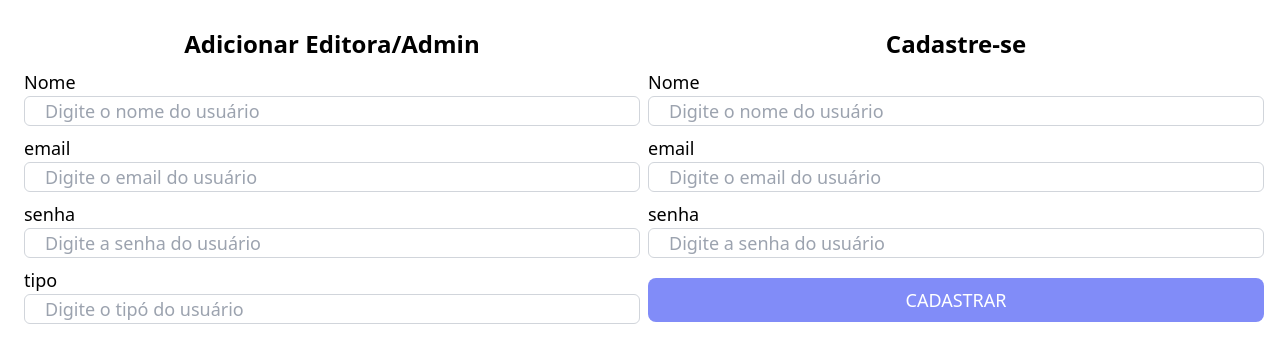
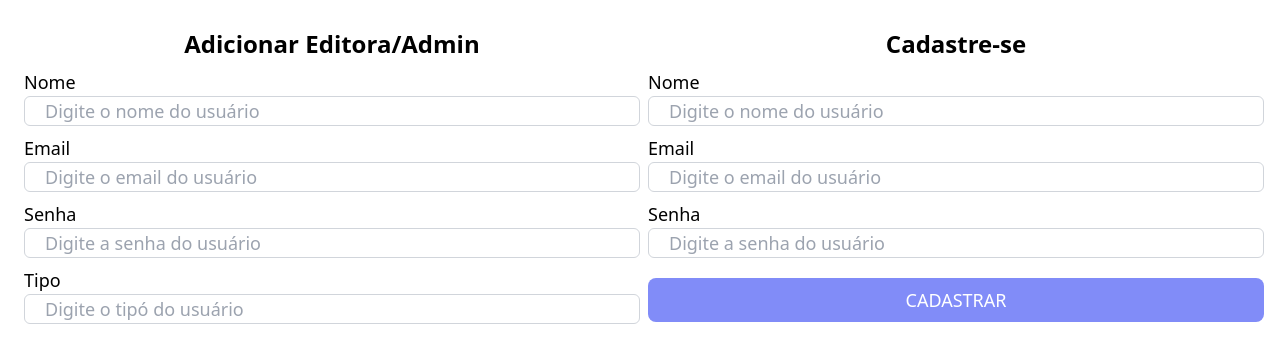
Before and after one commit to PedroErath/library, a React (Create React App) app: page / in a window 1280 px wide. Shown: the part 1180-1522 px from the top of the page. Built offline with nearby package versions, Linux system fonts and the light colour scheme.

Commit message:
Button function back to top

```diff
--- a/src/components/Footer/index.js
+++ b/src/components/Footer/index.js
@@ -1,6 +1,15 @@
 import { BiMap, BiUpArrowAlt } from 'react-icons/bi'
 
 export default function Footer() {
+
+    const BackToTop = (e) => {
+        e.preventDefault()
+        window.scrollTo({
+            top: 0,
+            behavior: 'smooth'
+        })
+    }
+
     return (
         <footer className='bg-amber-400 p-4'>
             <div className='flex flex-wrap items-center justify-center sm:justify-between m-auto max-w-screen-xl'>
@@ -15,7 +24,7 @@ export default function Footer() {
                         </div>
                     </div>
                 </div>
-                <button className='flex items-center ml-4 mt-5 sm:mt-0'>
+                <button onClick={e => BackToTop(e)} className='flex items-center ml-4 mt-5 sm:mt-0'>
                     <h2 className='text-xl'>Voltar ao topo</h2>
                     <BiUpArrowAlt size={40} />
                 </button>
--- a/src/components/FormAddUser/index.js
+++ b/src/components/FormAddUser/index.js
@@ -9,8 +9,8 @@ export default function FormAddUser () {
         </div>
         <form>
             <TextInput label='Nome' placeholder='Digite o nome do usuário' />
-            <TextInput label='email' placeholder='Digite o email do usuário' />
-            <TextInput label='senha' placeholder='Digite a senha do usuário' />
+            <TextInput label='Email' placeholder='Digite o email do usuário' />
+            <TextInput label='Senha' placeholder='Digite a senha do usuário' />
         </form>
         <Button>
             CADASTRAR
--- a/src/components/FormAddUserAdmin/index.js
+++ b/src/components/FormAddUserAdmin/index.js
@@ -9,9 +9,9 @@ export default function FormAddUserAdmin () {
         </div>
         <form>
             <TextInput label='Nome' placeholder='Digite o nome do usuário' />
-            <TextInput label='email' placeholder='Digite o email do usuário' />
-            <TextInput label='senha' placeholder='Digite a senha do usuário' />
-            <TextInput label='tipo' placeholder='Digite o tipó do usuário' />
+            <TextInput label='Email' placeholder='Digite o email do usuário' />
+            <TextInput label='Senha' placeholder='Digite a senha do usuário' />
+            <TextInput label='Tipo' placeholder='Digite o tipó do usuário' />
         </form>
         <Button>
             ADICIONAR
--- a/src/components/Header/index.js
+++ b/src/components/Header/index.js
@@ -7,7 +7,7 @@ import SearchBar from '../SearchBar'
 
 export default function Header({ typeUserLogged }) {
     return (
-        <header className="bg-amber-400 p-4">
+        <header className="bg-amber-400 p-4" id='top'>
             <div className="max-w-screen-xl m-auto">
                 <div className="flex flex-1 flex-wrap justify-center sm:justify-between">
                     <div className='flex items-center'>
```
